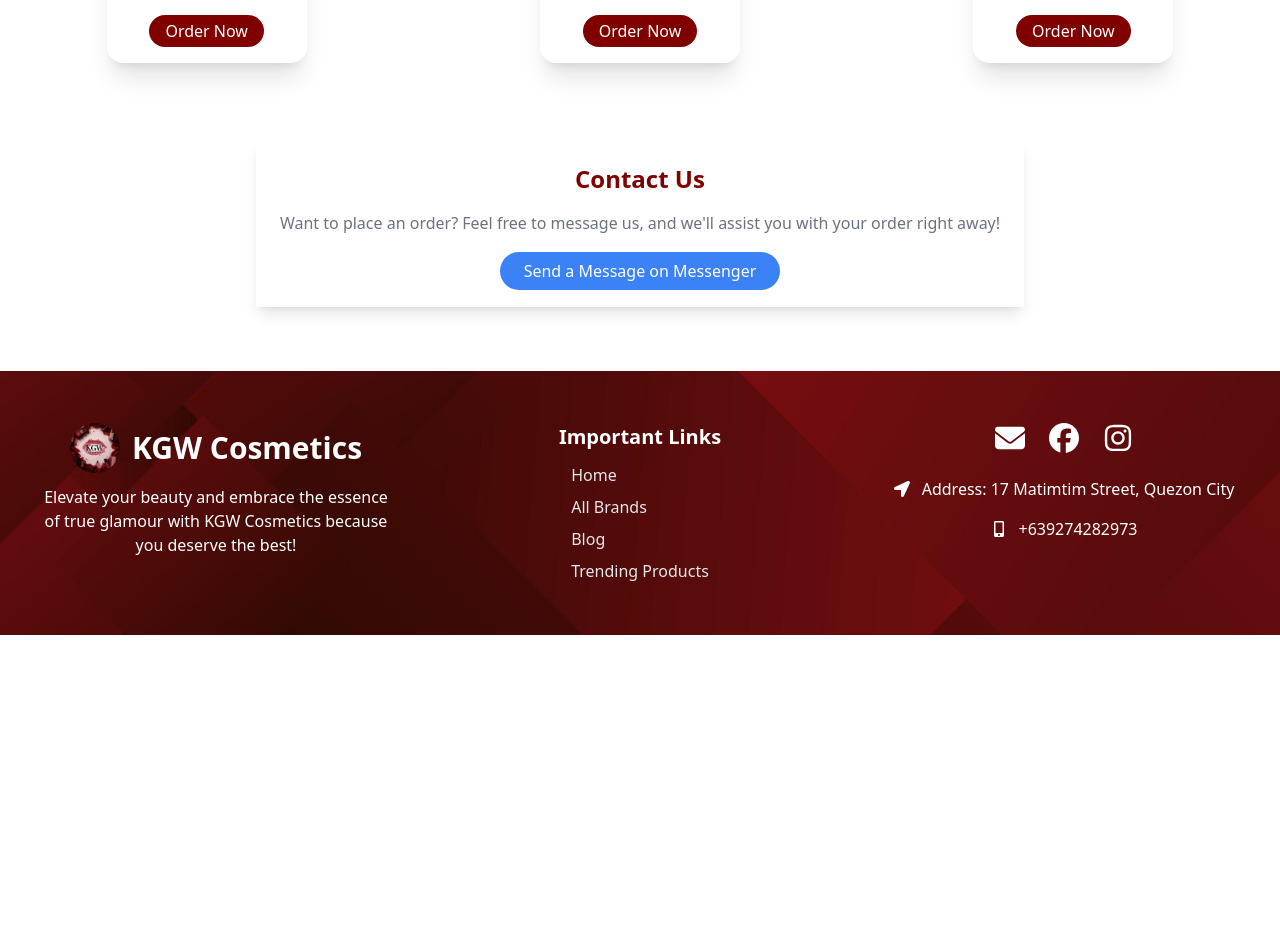
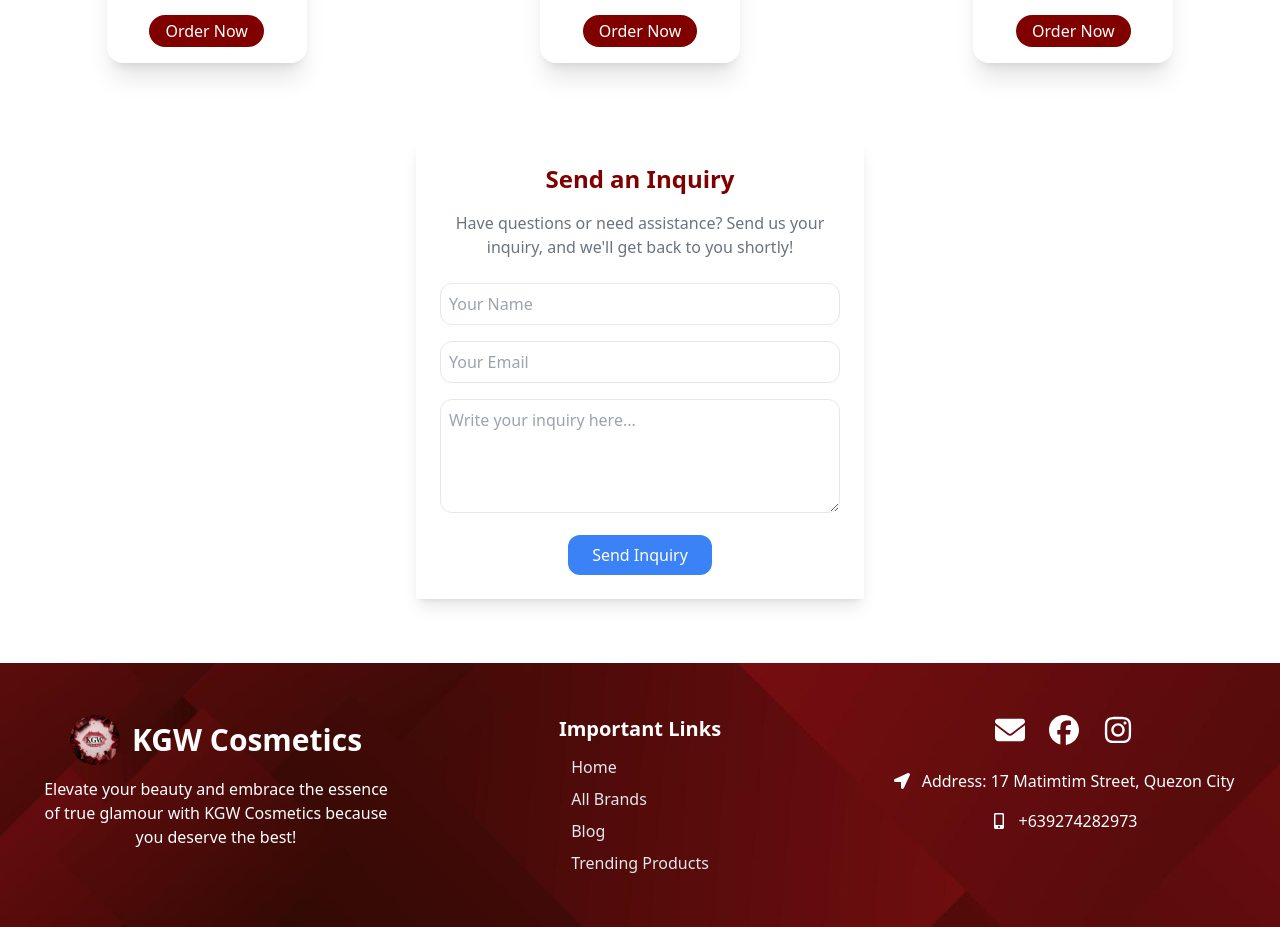
Before and after one commit to miracl3-dreams/e-commerce-fe, a React (Vite) app: page / in a window 1280 px wide. Shown: the part 2020-2947 px from the top of the page. Before the commit the page ends 2655 px from the top, so only its background shows below. Built offline with nearby package versions, Linux system fonts and the light colour scheme.

Commit message:
updating frontend

```diff
--- a/package.json
+++ b/package.json
@@ -22,6 +22,7 @@
     "lucide-react": "^0.456.0",
     "react": "^18.3.1",
     "react-dom": "^18.3.1",
+    "react-hot-toast": "^2.5.2",
     "react-icons": "^5.5.0",
     "react-infinite-scroll-component": "^6.1.0",
     "react-slick": "^0.30.3",
@@ -50,6 +51,6 @@
     "postcss": "^8.5.1",
     "react-router-dom": "^6.27.0",
     "tailwindcss": "^3.4.17",
-    "vite": "^5.4.8"
+    "vite": "^6.2.5"
   }
 }
--- a/src/App.jsx
+++ b/src/App.jsx
@@ -1,5 +1,8 @@
 import React, { useRef, useEffect } from "react";
 import { BrowserRouter as Router } from "react-router-dom";
+import AOS from "aos";
+import "aos/dist/aos.css";
+
 import Navbar from "./components/Navbar/Navbar";
 import Hero from "./components/Hero/Hero";
 import Products from "./components/Products/Products";
@@ -7,8 +10,6 @@
 import Footer from "./components/Footer/Footer";
 import Message from "./components/Message/Message";
 import AllProducts from "./components/AllProducts/AllProducts";
-import AOS from "aos";
-import "aos/dist/aos.css";
 
 const App = () => {
   const allProductsRef = useRef(null);
@@ -20,24 +21,27 @@
       easing: "ease-in-sine",
       delay: 1000,
     });
-    AOS.refresh();
-
     window.scrollTo(0, 0);
   }, []);
 
-  // Function to scroll to the AllProducts section
   const scrollToAllProducts = () => {
-    allProductsRef.current.scrollIntoView({ behavior: "smooth" });
+    allProductsRef.current?.scrollIntoView({
+      behavior: "smooth",
+      block: "start",
+    });
   };
 
   return (
     <Router>
-      <div>
-        <Navbar scrollToAllProducts={scrollToAllProducts} /> <Hero />
+      <div className="relative">
+        <Navbar scrollToAllProducts={scrollToAllProducts} />
+        <Hero />
         <Products />
+
         <div ref={allProductsRef}>
           <AllProducts />
         </div>
+
         <TopProducts />
         <Message />
         <Footer />
--- a/src/components/Message/Message.jsx
+++ b/src/components/Message/Message.jsx
@@ -1,26 +1,121 @@
-import React from "react";
+import React, { useState } from "react";
+import axios from "axios";
+import { ToastContainer, toast } from "react-toastify";
+import "react-toastify/dist/ReactToastify.css";
 
 const Message = () => {
+  const [formData, setFormData] = useState({
+    name: "",
+    email: "",
+    message: "",
+  });
+  const [isSubmitting, setIsSubmitting] = useState(false);
+  const [isModalOpen, setIsModalOpen] = useState(false);
+
+  const handleChange = (e) => {
+    setFormData((prev) => ({ ...prev, [e.target.name]: e.target.value }));
+  };
+
+  const handleSubmit = async () => {
+    setIsSubmitting(true);
+    setIsModalOpen(false);
+
+    try {
+      await axios.post("http://localhost:8000/api/v1/inquiries/", formData, {
+        headers: { "Content-Type": "application/json" },
+      });
+
+      toast.success("✅ Inquiry sent successfully!");
+      setFormData({ name: "", email: "", message: "" });
+    } catch (err) {
+      console.error("Error sending inquiry:", err);
+      toast.error("❌ Failed to send inquiry. Please try again.");
+    } finally {
+      setIsSubmitting(false);
+    }
+  };
+
   return (
     <div className="flex justify-center items-center mt-16 mb-16">
-      <div className="bg-white p-6 rounded-lg shadow-lg text-center">
-        <h2 className="text-xl sm:text-2xl font-semibold text-primary mb-4">
-          Contact Us
+      <div className="bg-white p-6 rounded-md shadow-lg text-center w-full max-w-md">
+        <h2 className="text-2xl font-semibold text-primary mb-4">
+          Send an Inquiry
         </h2>
-        <p className="text-sm sm:text-base text-gray-500 mb-6">
-          Want to place an order? Feel free to message us, and we'll assist you
-          with your order right away!
+        <p className="text-gray-500 mb-6">
+          Have questions or need assistance? Send us your inquiry, and we'll get
+          back to you shortly!
         </p>
-        {/* Facebook Page Messenger link */}
-        <a
-          href="https://www.facebook.com/profile.php?id=61573162643583"
-          target="_blank"
-          rel="noopener noreferrer"
-          className="bg-blue-500 text-white py-2 px-6 rounded-full hover:bg-blue-600 duration-300"
+
+        <form
+          onSubmit={(e) => {
+            e.preventDefault();
+            setIsModalOpen(true);
+          }}
+          className="space-y-4"
         >
-          Send a Message on Messenger
-        </a>
+          <input
+            type="text"
+            name="name"
+            value={formData.name}
+            onChange={handleChange}
+            placeholder="Your Name"
+            className="w-full p-2 border rounded-xl"
+            required
+          />
+          <input
+            type="email"
+            name="email"
+            value={formData.email}
+            onChange={handleChange}
+            placeholder="Your Email"
+            className="w-full p-2 border rounded-xl"
+            required
+          />
+          <textarea
+            name="message"
+            value={formData.message}
+            onChange={handleChange}
+            placeholder="Write your inquiry here..."
+            rows="4"
+            className="w-full p-2 border rounded-xl"
+            required
+          />
+          <button
+            type="submit"
+            className="bg-blue-500 text-white py-2 px-6 rounded-xl hover:bg-blue-600 transition"
+          >
+            Send Inquiry
+          </button>
+        </form>
       </div>
+
+      {isModalOpen && (
+        <div className="fixed inset-0 flex items-center justify-center bg-black bg-opacity-50">
+          <div className="bg-white p-6 rounded-xl shadow-lg w-80 text-center">
+            <h3 className="text-lg font-semibold mb-4">Confirm Submission</h3>
+            <p className="text-gray-600 mb-6">
+              Are you sure you want to send this inquiry?
+            </p>
+            <div className="flex justify-center space-x-4">
+              <button
+                onClick={handleSubmit}
+                className="bg-green-500 text-white px-4 py-2 rounded-xl hover:bg-green-600"
+                disabled={isSubmitting}
+              >
+                {isSubmitting ? "Sending..." : "Yes, Send"}
+              </button>
+              <button
+                onClick={() => setIsModalOpen(false)}
+                className="bg-gray-500 text-white px-4 py-2 rounded-xl hover:bg-gray-600"
+              >
+                Cancel
+              </button>
+            </div>
+          </div>
+        </div>
+      )}
+
+      <ToastContainer position="top-right" autoClose={3000} />
     </div>
   );
 };
```
Also changed, not shown: 1 other file (tests, documents, lock files or other folders).
